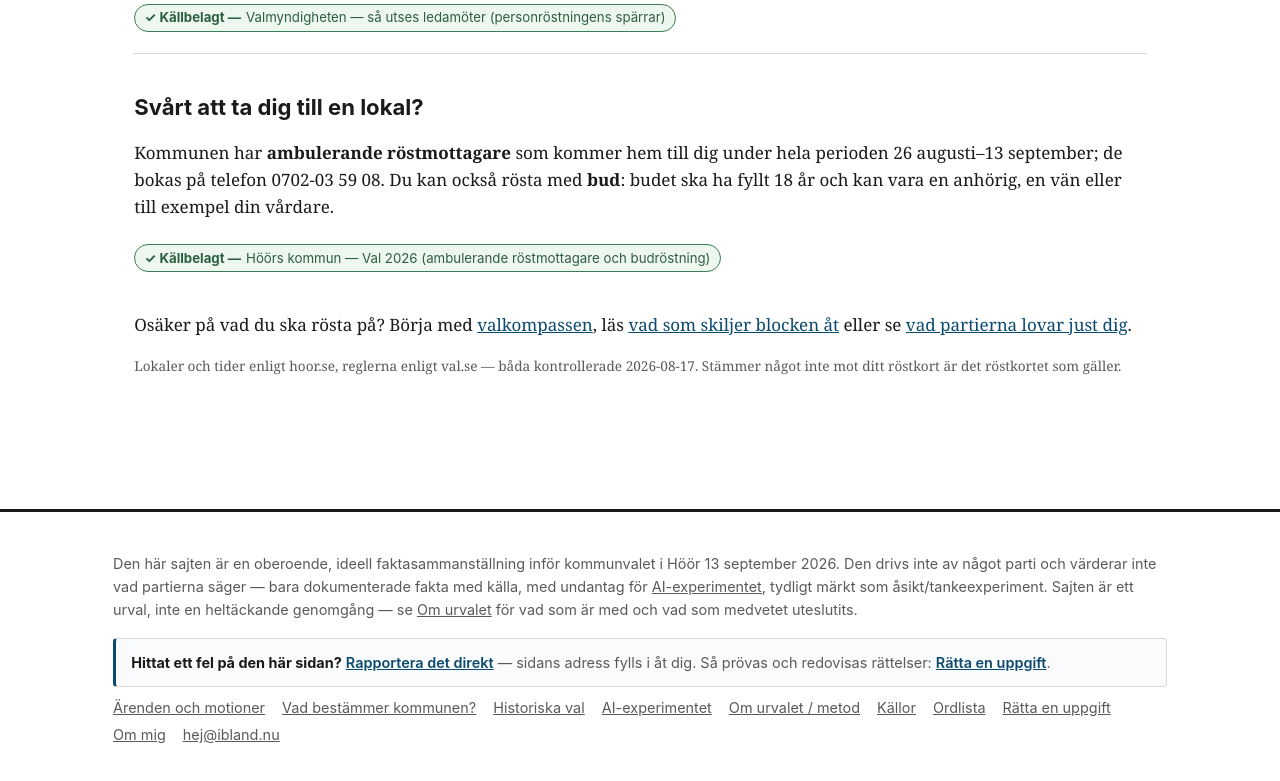
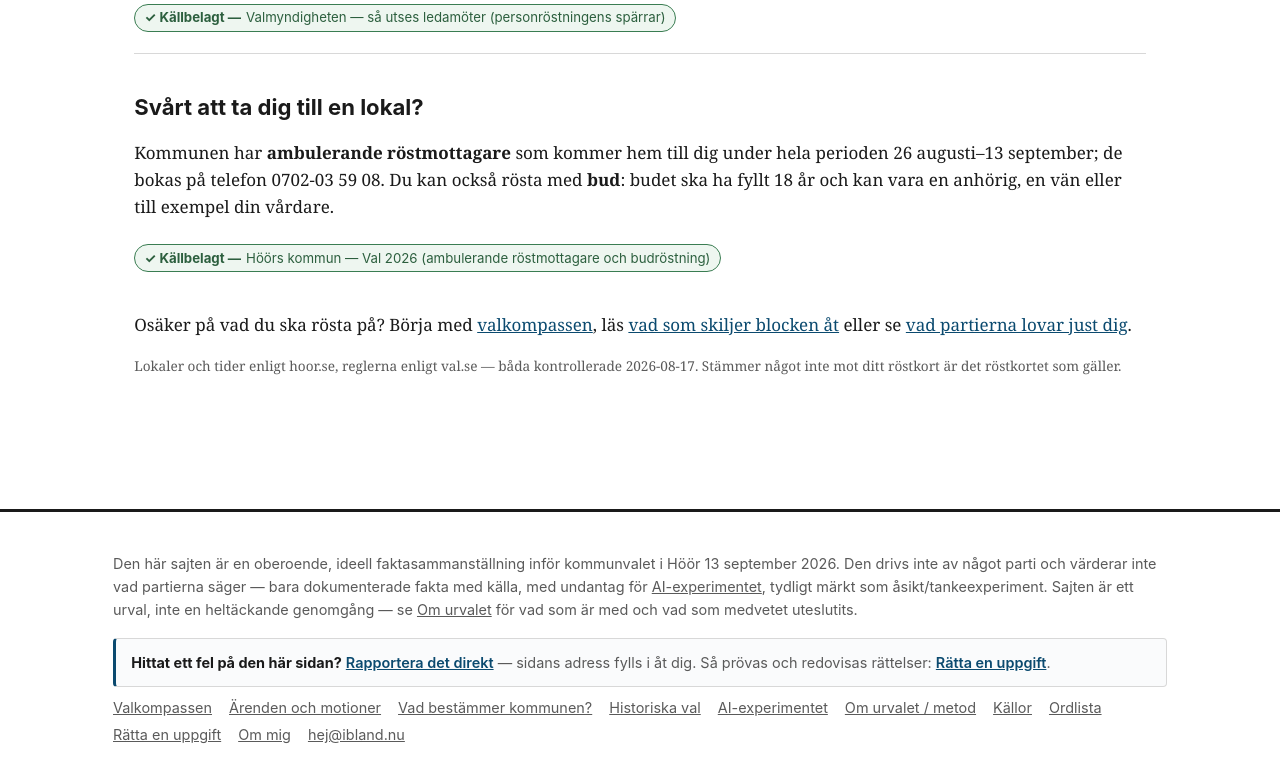
Before and after one commit to Sillen2024/hoor-kommunval, an Astro site: page /sa-rostar-du in a window 1280 px wide. Shown: the part 2329-3110 px from the top of the page. Built offline with nearby package versions, Linux system fonts and the light colour scheme; Astro itself is replaced by a stand-in of ours.

Commit message:
Granskning 2 P2.3: /valkompass/ lankad fran sidfoten och /sa-rostar-du/
Valet fran granskningens 3.4: delningssidan far intern kraft i stallet
for att dokumenteras som medvetet foraldralos. Ovriga /#valkompass-lankar
star kvar - kompassen ligger ocksa pa startsidan. Kodkommentar om sidans
dubbla roll tillagd.

Co-Authored-By: Claude Fable 5 <noreply@anthropic.com>

```diff
--- a/src/layouts/Layout.astro
+++ b/src/layouts/Layout.astro
@@ -133,6 +133,7 @@ const rattaMailto = `mailto:${rattaAdress}?subject=${encodeURIComponent(rattaAmn
         </p>
         <nav aria-label="Sidfotsmeny">
           <ul>
+            <li><a href="/valkompass/">Valkompassen</a></li>
             <li><a href="/arenden/">Ärenden och motioner</a></li>
             <li><a href="/vad-bestammer-kommunen/">Vad bestämmer kommunen?</a></li>
             <li><a href="/historiska-val/">Historiska val</a></li>
--- a/src/pages/sa-rostar-du/index.astro
+++ b/src/pages/sa-rostar-du/index.astro
@@ -188,7 +188,7 @@ const vallokaler = [
   </section>
 
   <p>
-    Osäker på vad du ska rösta på? Börja med <a href="/#valkompass">valkompassen</a>, läs{" "}
+    Osäker på vad du ska rösta på? Börja med <a href="/valkompass/">valkompassen</a>, läs{" "}
     <a href="/styret-vs-oppositionen/">vad som skiljer blocken åt</a> eller se{" "}
     <a href="/din-vardag/">vad partierna lovar just dig</a>.
   </p>
--- a/src/pages/valkompass/index.astro
+++ b/src/pages/valkompass/index.astro
@@ -1,4 +1,8 @@
 ---
+// Sidan är dels delnings-/söklandningssida ("Höör valkompass 2026", egen
+// OG-bild), dels den lugna varianten av kompassen: startsidans /#valkompass
+// har mer brus omkring sig. Länkas från sidfoten och /sa-rostar-du/
+// (Fabel-granskning 2, §3.4). Ta inte bort den som "föräldralös".
 import Layout from "../../layouts/Layout.astro";
 import Valkompass from "../../components/Valkompass.astro";
 import valkompassData from "../../data/valkompass.json";
```
